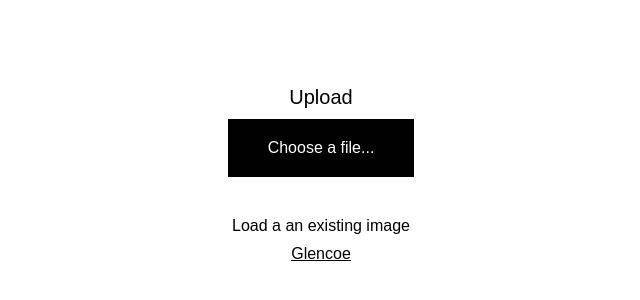
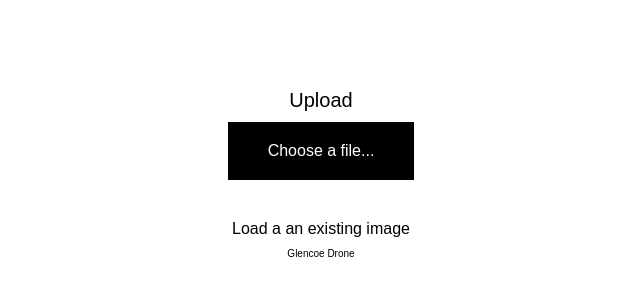
Before and after one commit to JamieKDonnelly/360-photo-viewer, a website built with Parcel: page src/index.html in a window 1280 px wide. Shown: the part 226-526 px from the top of the page, 319-959 px from the left. Built offline with nearby package versions, Linux system fonts and the light colour scheme.

Commit message:
Add drone image

```diff
--- a/src/index.html
+++ b/src/index.html
@@ -30,11 +30,17 @@
 
       <footer>
         <p>Load a an existing image</p>
-        <a
+        <button
           class="load-image-button"
           data-image-url="https://raw.githubusercontent.com/JamieKDonnelly/360-photo-viewer/main/src/glencoe.jpg"
         >
           Glencoe
+        </button>
+        <button
+          class="load-image-button"
+          data-image-url="https://raw.githubusercontent.com/JamieKDonnelly/360-photo-viewer/main/src/drone.jpg"
+        >
+          Drone
         </button>
       </footer>
     </section>
--- a/src/script.js
+++ b/src/script.js
@@ -10,7 +10,6 @@ function loadViewer(imageUrl) {
     navbar_style: {
       backgroundColor: "rgba(58, 67, 77, 0.7)",
     },
-    move_inertia: true,
   });
 
   viewer.classList.add("show");
```
